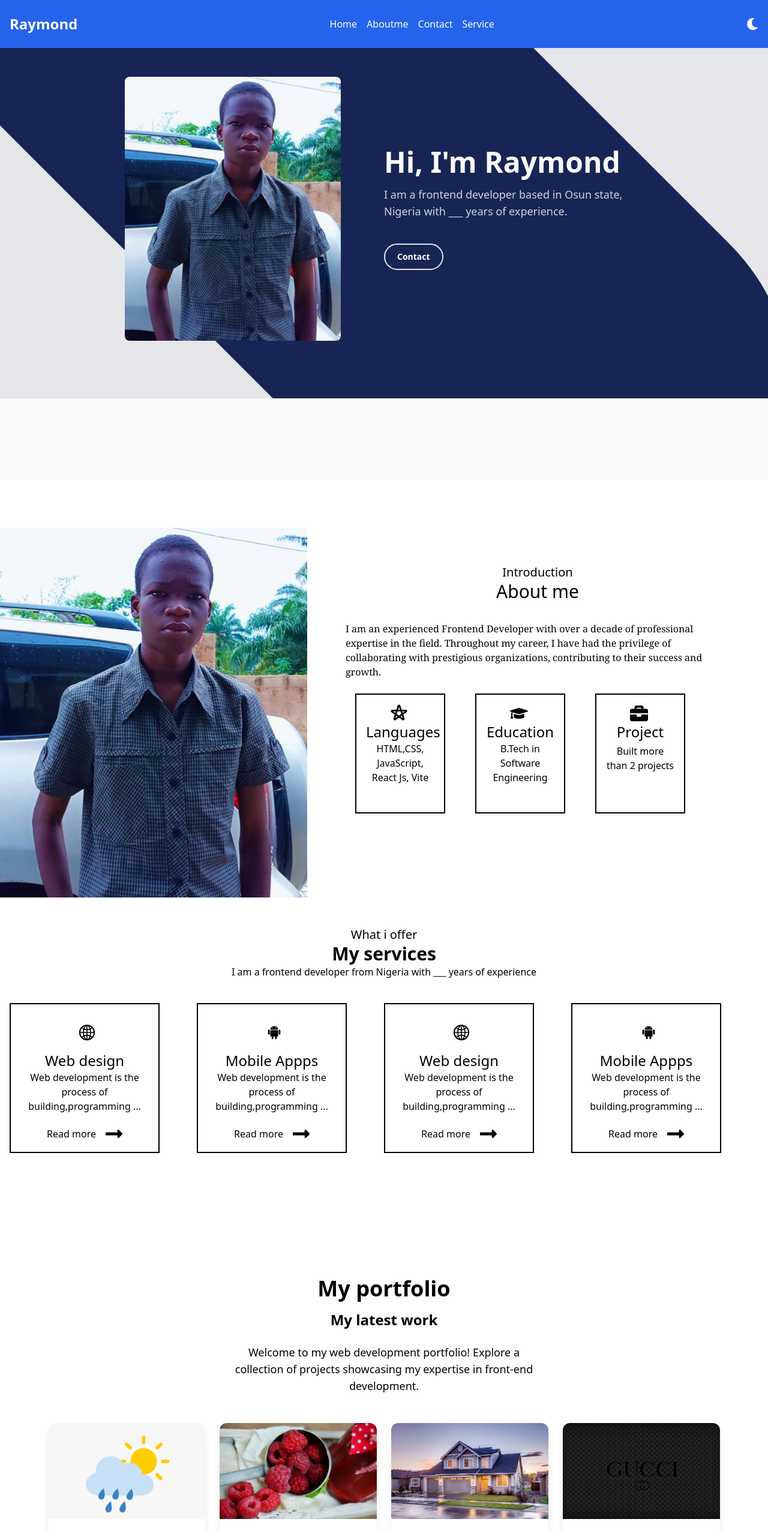
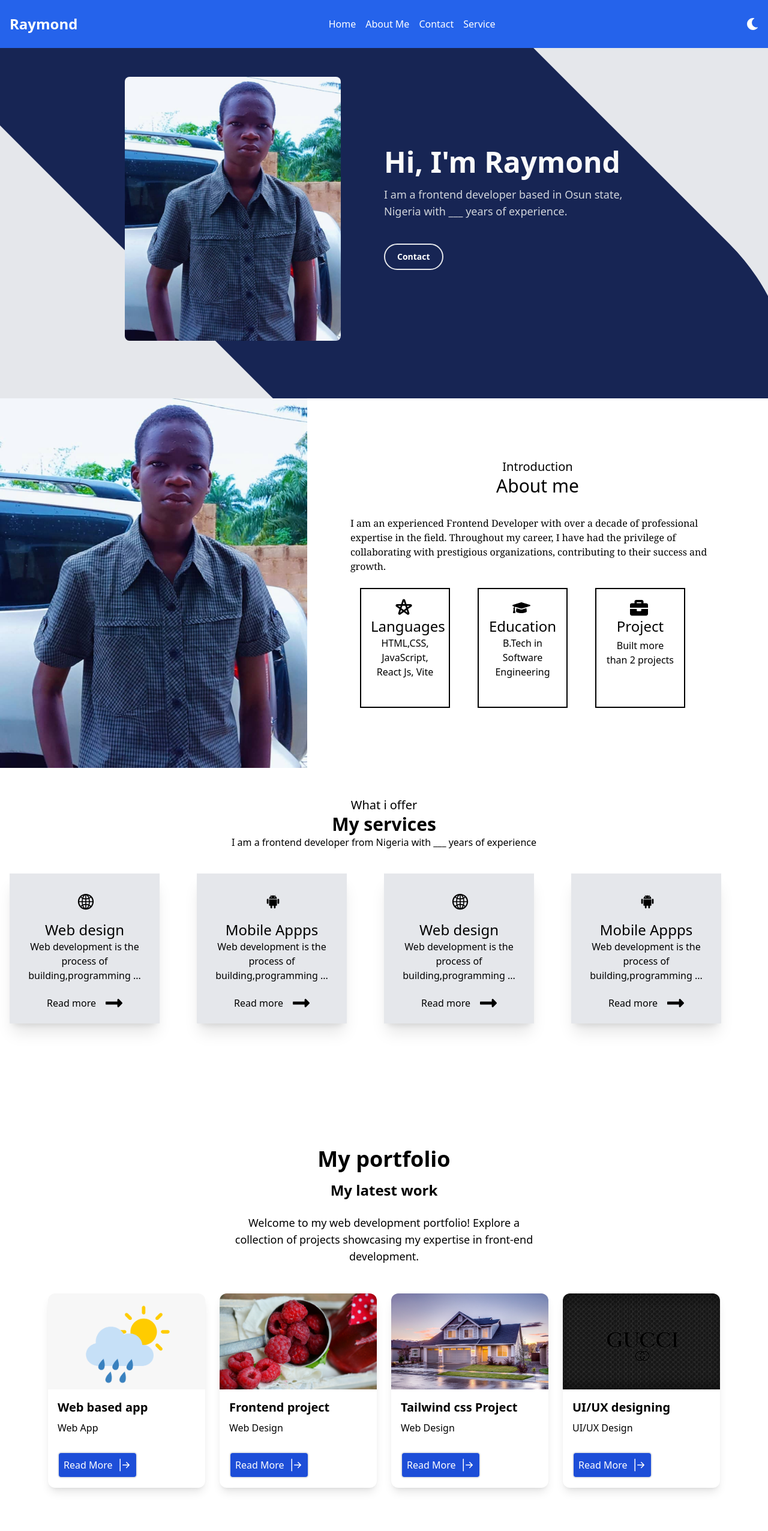
Before and after one commit to Ayray23/Portfolio, a React (Vite) app: page / in a window 1280 px wide. Shown: the top 2552 px of the page at 60% size. Built offline with nearby package versions, Linux system fonts and the light colour scheme.

Commit message:
Added responsive designs for small screen

```diff
--- a/src/Pages/Aboutme.jsx
+++ b/src/Pages/Aboutme.jsx
@@ -4,12 +4,12 @@ import { PiPentagramBold } from "react-icons/pi";
 
 const Aboutme = ({darkMode}) => {
   return (
-    <section className={`${darkMode && "dark"}`}>
+    <section id='aboutme' className={`${darkMode && "dark"}`}>
       <div className='flex h-fit  md:flex-row flex-col dark:bg-black text-black dark:text-white'>
-              <div className='md:w-[40%] mt-20'>
+              <div className='md:w-[40%] '>
                 { <img src={Pics} alt="" /> }
               </div>
-              <div className='md:mt-0 mt-8 md:w-[60%] flex flex-col  justify-center items-center'>
+              <div className='md:mt-0 mt-8 px-2 md:w-[60%] flex flex-col  justify-center items-center'>
                 <h5 className='text-xl'>
                   Introduction
                 </h5>
--- a/src/Pages/Contactme.jsx
+++ b/src/Pages/Contactme.jsx
@@ -23,9 +23,9 @@ const ContactForm = ({darkMode}) => {
   };
 
   return (
-    <section className={`${darkMode && "dark"}`}>
+    <section id='contact' className={`${darkMode && "dark"}`}>
 
-        <div className="flex items-center justify-center min-h-screen bg-gray-100 dark:bg-black p-4">
+        <div className="flex items-center justify-center  bg-gray-100 dark:bg-black p-4">
           <div className="bg-white shadow-lg rounded-lg p-8 max-w-md w-full">
             <h2 className="text-2xl font-bold text-center mb-6">Contact Me</h2>
             <form ref={form} onSubmit={sendEmail} className="space-y-4">
@@ -58,7 +58,7 @@ const ContactForm = ({darkMode}) => {
               ></textarea>
               <button
                 type="submit"
-                className="w-full py-2 bg-indigo-500 text-white font-semibold rounded-md hover:bg-indigo-600 focus:outline-none focus:ring-2 focus:ring-indigo-500"
+                className="w-full py-2 bg-blue-700 text-white font-semibold rounded-md hover:bg-blue-800 focus:outline-none focus:ring-2 focus:ring-indigo-500"
               >
                 Send Message
               </button>
--- a/src/Pages/Darkmood.jsx
+++ /dev/null
@@ -1,86 +0,0 @@
-// import { Link,NavLink } from 'react-router-dom';
-// import { BiArrowFromRight } from 'react-icons/bi';
-// import { TiAdjustBrightness } from 'react-icons/ti';
-import React, { useState, useEffect } from "react";
-
-const Header = () => {
-  const [isSticky, setIsSticky] = useState(false);
-  const [menuOpen, setMenuOpen] = useState(false);
-
-  // Links for the navbar
-  const links = [
-    { name: "Home", url: "#home" },
-    { name: "About", url: "#about" },
-    { name: "Skills", url: "#skills" },
-    { name: "Projects", url: "#projects" },
-    { name: "Contact", url: "#contact" },
-  ];
-
-  // Handle scroll to make the navbar sticky
-  useEffect(() => {
-    const handleScroll = () => {
-      if (window.scrollY > 0) {
-        setIsSticky(true);
-      } else {
-        setIsSticky(false);
-      }
-    };
-    window.addEventListener("scroll", handleScroll);
-
-    // Clean up the event listener
-    return () => window.removeEventListener("scroll", handleScroll);
-  }, []);
-
-  return (
-    <nav
-      className={`fixed top-0 left-0 w-full z-50 ${
-        isSticky ? "bg-slate-700 text-black" : "bg-transparent text-white"
-      }`}
-      style={{ transition: "background-color 0.3s" }}
-    >
-      <div className="container mx-auto px-4 py-3 flex justify-between items-center">
-        <h1 className="text-2xl font-bold">Raymond</h1>
-
-
-        <ul className="hidden md:flex space-x-6">
-          {links.map((link, index) => (
-            <li key={index}>
-              <a href={link.url} className="hover:text-blue-500">
-                {link.name}
-              </a>
-            </li>
-          ))}
-        </ul>
-
-        {/* Menu button for mobile view */}
-        <button
-          className="md:hidden text-3xl"
-          onClick={() => setMenuOpen(!menuOpen)}
-        >
-          &#9776;
-        </button>
-
-        {/* Mobile menu */}
-        {menuOpen && (
-          <div className="absolute top-0 right-0 bg-slate-700 w-3/4 h-screen text-black p-6">
-            <ul className="flex flex-col space-y-4">
-              {links.map((link, index) => (
-                <li key={index}>
-                  <a
-                    href={link.url}
-                    className="hover:text-blue-500"
-                    onClick={() => setMenuOpen(false)}
-                  >
-                    {link.name}
-                  </a>
-                </li>
-              ))}
-            </ul>
-          </div>
-        )}
-      </div>
-    </nav>
-  );
-};
-
-export default Header;
--- a/src/Pages/Home.jsx
+++ b/src/Pages/Home.jsx
@@ -1,14 +1,7 @@
-// import { FaGraduationCap, FaBriefcase } from "react-icons/fa";
-// import { PiPentagramBold } from "react-icons/pi";
 import { Link,NavLink } from 'react-router-dom';
-// import { FaLongArrowAltRight } from "react-icons/fa";
-// import { AiOutlineGlobal } from "react-icons/ai";
-// import { IoLogoAndroid } from "react-icons/io";
 import Contactme from './Contactme'
 import Pics from '../assets/Raymond.jpg'
 import { useEffect,useState } from 'react'
-
-
 import { FaMoon } from "react-icons/fa";
 import { TiAdjustBrightness } from 'react-icons/ti';
 const Home = ({darkMode, toggleDarkMode}) => {
@@ -33,26 +26,34 @@ const Home = ({darkMode, toggleDarkMode}) => {
 
   return (
     <div className={`${darkMode && "dark"}`}>
-      <main className="flex min-h-screen flex-col dark:text-white dark:bg-black bg-gray-50 text-black ">
-      <nav
-      className={`fixed top-0 left-0 w-full z-50 ${
-        isSticky ? "bg-blue-700 text-black" : "bg-blue-600 text-white"
+      <main className="flex flex-col dark:text-white dark:bg-black bg-gray-50 text-black ">
+        <nav className={`fixed top-0 left-0 w-full z-50 ${
+          isSticky ? "bg-blue-700 text-white" : "bg-blue-600 text-white"
         }`}
           style={{ transition: "background-color 0.3s" }}
         >
           <div className="container justify-between mx-auto px-4 py-3 flex  items-center">
               <Link to="/" className="text-2xl font-bold">Raymond</Link>
                 <ul className="hidden gap-4 p-4  md:flex justify-center">
-
-          <li>Home</li>
                   <li>
-           <Link to='/Aboutme'> Aboutme </Link>
+                    <a href="/">
+                      Home
+                    </a>
                     </li>
                   <li>
-            <Link to='/section'>Contact</Link>
+                    <a href="#aboutme">
+                      About Me
+                    </a>
                   </li>
                   <li>
-            <Link to='/'>Service</Link>
+                    <a href="#contact">
+                      Contact
+                    </a>
+                  </li>
+                  <li>
+                    <a href="#service">
+                      Service
+                    </a>
                   </li>
                 </ul>
                 <button
@@ -72,24 +73,29 @@ const Home = ({darkMode, toggleDarkMode}) => {
                   &#9776;
                 </button>
               {menuOpen && (
-          <div className="absolute top-0 right-0 bg-blue-500 w-1/4 h-fit text-black p-6">
+                <div className="absolute top-14 right-0 bg-blue-500 w-1/4 h-fit text-black p-6">
                   <ul className="flex flex-col cursor-pointer  space-y-4">
                     <div className="flex justify-between items-center ">
                     <li className="" onClick={() => setMenuOpen(false)}  >
                       Home</li>
-              <h1 className="cursor-pointer" onClick={() => setMenuOpen(false)} >
+                    <h1 className="cursor-pointer text-2xl ml-4" onClick={() => setMenuOpen(false)} >
                       X</h1>
 
                     </div>
                     <li onClick={() => setMenuOpen(false)}>
-              <NavLink to='/'> Aboutme </NavLink>
+                      <a href="#aboutme">
+                      About Me
+                      </a>
                     </li>
                     <li onClick={() => setMenuOpen(false)}>
-                <NavLink to='#Contactme'>Contact</NavLink>
+                      <a href="#contact">
+                      Contact
+                      </a>
                     </li>
                     <li onClick={() => setMenuOpen(false)}>
-              <NavLink to='#Service'>Service</NavLink>
-
+                      <a href="#service">
+                      Service
+                      </a>
                     </li>
                   </ul>
                   <button
@@ -104,56 +110,35 @@ const Home = ({darkMode, toggleDarkMode}) => {
                   </button>
               </div>
             )}
-
-
           </div>
         </nav>
 
         <>
+        <>
+          <div className='relative dark:bg-black bg-gray-200  overflow-hidden min-h-[550px] sm:min-h-[500px] flex flex-col items-center'>
+
+            <div className='md:h-[720px] h-[850px] md:w-[1800px] w-[900px] bg-gradient-to-r absolute bg-blue-950 rounded-full transform  -top-20 -left-80 -right-40 rotate-45 z-0'>
+            </div>
 
 
-
-        <>
-      <div className='relative dark:bg-black bg-gray-200  overflow-hidden min-h-[550px] sm:min-h-[650px] flex flex-col items-center'>
-        {/* Curved Background with Left Alignment */}
-        <div className='md:h-[720px] h-[990px] md:w-[1800px] w-[900px] bg-gradient-to-r absolute bg-blue-950 rounded-full transform  -top-20 -left-80 -right-40 rotate-45 z-0'></div>
-
-        {/* Main Section */}
             <section className='flex flex-col md:flex-row items-center justify-center w-full px-4 md:px-52 pb-4 md:pb-24 md:pt-32 pt-24 md:mt-0 mt-24 z-10'>
-
-          {/* Image Section - Left Side */}
               <div data-aos='fade-up' className='flex-1 flex justify-center md:justify-start mt-0 md:mt-0'>
                 <img src={Pics} alt="Hero Image" className='h-[300px] sm:h-[400px] md:h-[440px] w-[250px] sm:w-[360px] object-cover rounded-lg' />
               </div>
-
-          {/* Text Section - Right Side */}
               <div data-aos='fade-up' className='flex-1 md:text-left mt-10 md:mt-0'>
                 <h1 className='text-3xl sm:text-4xl md:text-5xl font-bold text-neutral-50 mb-4'>Hi, I'm Raymond</h1>
                 <h4 data-aos='fade-up' data-aos-delay='300' className='text-base sm:text-lg md:text-lg text-gray-300 mb-6'>
                   I am a frontend developer based in Osun state, Nigeria with ___ years of experience.
                 </h4>
-
-            <Link to="/Contactme">
+                <a href="#contact">
                   <button type="button" className="text-white mt-4 border-2 hover:bg-blue-900 hover:shadow-2xl font-semibold rounded-full text-sm px-5 py-2.5 text-center">
                     Contact
                   </button>
-</Link>
+                </a>
               </div>
-
             </section>
           </div>
         </>
-          </>
-
-        <>
-
-
-
-
-
-
-
-
         </>
       </main>
     </div>
--- a/src/Pages/HomeAbout.jsx
+++ /dev/null
@@ -1,30 +0,0 @@
-import React from 'react'
-import me from '../assets/Raymond.jpg'
-
-const HomeAbout = () => {
-  return (
-    <>
-       <div className='relative overflow-hidden min-h-[550px] sm:min-h-[650px] flex flex-col items-center'>
-        <div className='md:h-[720px] h-[990px] md:w-[1600px] w-[900px] bg-gradient-to-r absolute  bg-blue-950 rounded-full transform rotate-6 -top-40 z-0'></div>
-        <section className='flex flex-col md:flex-row items-center justify-center w-full px-4 md:px-52 pb-4 md:pd-24 md:pt-32 pt-24 md:pb-24 mt-24 md:mt-0 z-10'>
-          <div data-aos='fade-up' className='flex-1 md:text-left mt-10 md:mt-0'>
-            <h1 className='text-3xl sm:text-4xl md:text-5xl font-bold text-white mb-4'>Hi AM Raymond</h1>
-            <h4 data-aos='fade-up' data-aos-delay='300' className='text-base sm:text-lg md:text-lg text-gray-300 mb-6'>
-                I am a frontend developer based in Osun state, Nigeria with ___ years of experience.
-              </h4>
-            <button type="button" className="text-gray-900 mt-4 bg-white hover:bg-blue-300 font-semibold rounded-full text-sm px-5 py-2.5 text-center ">
-              Contact
-            </button>
-          </div>
-          <div data-aos='fade-up' className='flex-1 flex justify-center md:justify-end mt-0 md:mt-0'>
-          <img src={me} alt="Hero Image" className='h-[300px] sm:h-[400px] md:h-[440px] w-[250px] sm:w-[360px] object-cover rounded-lg' />
-
-          </div>
-        </section>
-
-    </div>
-    </>
-  )
-}
-
-export default HomeAbout
--- a/src/Pages/Portfolio.jsx
+++ b/src/Pages/Portfolio.jsx
@@ -1,4 +1,3 @@
-// import { FaArrowRight } from "react-icons/fa";
 import Logo from '../assets/1 (2).png'
 import Weather from '../assets/weather.png'
 import House from '../assets/house.jpg'
@@ -16,13 +15,13 @@ const Portfolio = ({darkMode}) => {
         Welcome to my web development portfolio! Explore a collection of projects showcasing my expertise in front-end development.
       </p>
 
-      <div className="grid grid-cols-1 mx-16 sm:grid-cols-2 lg:grid-cols-4 gap-6 px-4">
+      <div className="grid grid-cols-1 md:mx-16 sm:grid-cols-2 lg:grid-cols-4 gap-6 px-4">
       <div className="dark:text-white  dark:bg-neutral-800 text-grey-600 text-black  rounded-xl shadow-lg overflow-hidden transform transition-all hover:scale-105 hover:shadow-xl">
           <img src={Weather} alt="Frontend project" className="w-full h-40 object-cover" />
           <div className="p-4">
             <h3 className="font-bold text-xl mb-2">Web based app</h3>
             <p className=" mb-4">Web App</p>
-            <button className='border-2 flex items-center gap-2 rounded-md p-2 bg-blue-700 hover:bg-blue-800 hover:text-white mt-7'>
+            <button className='border-2 flex items-center gap-2 rounded-md p-2 text-white bg-blue-700 hover:bg-blue-800 hover:text-white mt-7'>
               <a target="_blank"
               href="https://weather-app-raymond-s-projects-ac2c129d.vercel.app/">
                 Read More
@@ -38,7 +37,7 @@ const Portfolio = ({darkMode}) => {
           <div className="p-4">
             <h3 className="font-bold text-xl mb-2">Frontend project </h3>
             <p className=" mb-4">Web Design</p>
-            <button className='border-2 flex items-center gap-2 rounded-md p-2 bg-blue-700 hover:bg-blue-800 hover:text-white mt-7'>
+            <button className='border-2 flex items-center gap-2 rounded-md p-2 bg-blue-700 hover:bg-blue-800 text-white mt-7'>
               <a target="_blank"
               href="https://food-page-eta.vercel.app/">
               Read More
@@ -54,7 +53,7 @@ const Portfolio = ({darkMode}) => {
           <div className="p-4">
             <h3 className="font-bold text-xl mb-2">Tailwind css Project</h3>
             <p className=" mb-4">Web Design</p>
-            <button className='border-2 flex items-center gap-2 rounded-md p-2 bg-blue-700 hover:bg-blue-800 hover:text-white mt-7'>
+            <button className='border-2 text-white flex items-center gap-2 rounded-md p-2 bg-blue-700 hover:bg-blue-800text-white mt-7'>
               <a target="_blank"
               href="https://ayray23.github.io/landing_page_tailwindcss/">
               Read More
@@ -70,7 +69,7 @@ const Portfolio = ({darkMode}) => {
           <div className="p-4">
             <h3 className="font-bold text-xl mb-2">UI/UX designing</h3>
             <p className=" mb-4">UI/UX Design</p>
-            <button className='border-2 flex items-center gap-2 rounded-md p-2 bg-blue-700 hover:bg-blue-800 hover:text-white mt-7'>Read More
+            <button className='border-2 flex text-white items-center gap-2 rounded-md p-2 bg-blue-700 hover:bg-blue-800text-white mt-7'>Read More
           <BsArrowBarRight className='text-2xl'/>
           </button>
           </div>
--- a/src/Pages/Service.jsx
+++ b/src/Pages/Service.jsx
@@ -4,7 +4,7 @@ import { IoLogoAndroid } from "react-icons/io";
 
 const Service = ({darkMode}) => {
   return (
-    <section className={`${darkMode && "dark"}`}>
+    <section id="service" className={`${darkMode && "dark"}`}>
         <section className='flex pt-12 flex-col pb-6 h-fit md:h-[500px] dark:bg-black dark:text-white '>
           <div className="flex flex-col  text-black  dark:text-white items-center">
             <h2 className="text-xl">
@@ -17,8 +17,8 @@ const Service = ({darkMode}) => {
               I am a frontend developer from Nigeria with ___ years of experience
             </p>
           </div>
-          <div className="grid lg:grid-cols-4 md:grid-cols-2 grid-cols-1 pr-8 dark:text-white justify-center gap-4 ml-12 md:ml-4 mt-10 ">
-            <div className='border-2 hover:bg-blue-700 border-black dark:border-white h-[250px] hover:text-white hover:shadow-2xl hover:shadow-blue-900  text-center  p-4 w-full md:w-[250px] '>
+          <div className="grid lg:grid-cols-4 md:grid-cols-2 grid-cols-1 pr-8 dark:text-black justify-center gap-4 ml-12 md:ml-4 mt-10 ">
+            <div className='bg-gray-200 shadow-xl hover:bg-blue-700 border-black dark:border-white h-[250px] hover:text-white hover:shadow-2xl hover:shadow-blue-900  text-center  p-4 w-full md:w-[250px] '>
                 { <AiOutlineGlobal  className='text-3xl my-4 mx-20 md:mx-24 '/> }
                 <h2 className='text-2xl'>Web design</h2>
                 <p className=''>Web development is the process of building,programming ...</p>
@@ -27,7 +27,7 @@ const Service = ({darkMode}) => {
                 { < FaLongArrowAltRight className='text-4xl pl-2' /> }
                 </h2>
             </div>
-            <div className='border-2 hover:bg-blue-700 border-black dark:border-white h-[250px] hover:text-white hover:shadow-2xl hover:shadow-blue-900  text-center  p-4 w-full md:w-[250px] '>
+            <div className='bg-gray-200 shadow-xl hover:bg-blue-700 border-black dark:border-white h-[250px] hover:text-white hover:shadow-2xl hover:shadow-blue-900  text-center  p-4 w-full md:w-[250px] '>
                 { <IoLogoAndroid  className='text-3xl my-4 mx-20 md:mx-24 '/> }
                 <h2 className='text-2xl'>Mobile Appps</h2>
                 <p className=''>Web development is the process of building,programming ...</p>
@@ -36,7 +36,7 @@ const Service = ({darkMode}) => {
                 { < FaLongArrowAltRight className='text-4xl pl-2' /> }
                 </h2>
             </div>
-            <div className='border-2 hover:bg-blue-700 border-black dark:border-white h-[250px] hover:text-white hover:shadow-2xl hover:shadow-blue-900  text-center  p-4 w-full md:w-[250px] '>
+            <div className='bg-gray-200 shadow-xl hover:bg-blue-700 border-black dark:border-white h-[250px] hover:text-white hover:shadow-2xl hover:shadow-blue-900  text-center  p-4 w-full md:w-[250px] '>
                 { <AiOutlineGlobal  className='text-3xl my-4 mx-20 md:mx-24 '/> }
                 <h2 className='text-2xl'>Web design</h2>
                 <p className=''>Web development is the process of building,programming ...</p>
@@ -45,7 +45,7 @@ const Service = ({darkMode}) => {
                 { < FaLongArrowAltRight className='text-4xl pl-2' /> }
                 </h2>
             </div>
-            <div className='border-2 hover:bg-blue-700 border-black dark:border-white h-[250px] hover:text-white hover:shadow-2xl hover:shadow-blue-900  text-center  p-4 w-full md:w-[250px] '>
+            <div className='bg-gray-200 shadow-xl hover:bg-blue-700 border-black dark:border-white h-[250px] hover:text-white hover:shadow-2xl hover:shadow-blue-900  text-center  p-4 w-full md:w-[250px] '>
                 { <IoLogoAndroid  className='text-3xl my-4 mx-20  md:mx-24 '/> }
                 <h2 className='text-2xl'>Mobile Appps</h2>
                 <p className=''>Web development is the process of building,programming ...</p>
@@ -60,5 +60,4 @@ const Service = ({darkMode}) => {
     </section>
   )
 }
-
 export default Service
```
Also changed, not shown: src/App.jsx (+0 -7 lines), src/Components/Footer.jsx (+5 -5 lines). Lines whose indentation alone changed are shown as unchanged.
